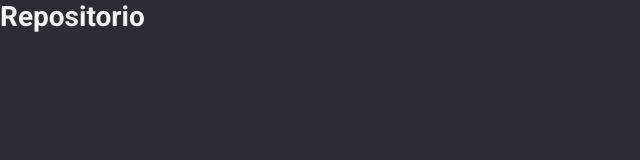
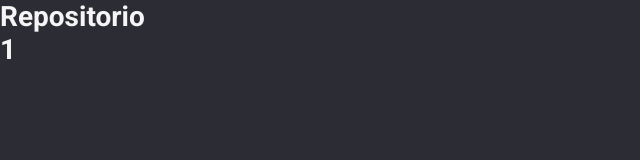
Before and after one commit to leandroofaria/MyReposits, a React (Create React App) app: page /repositorio/1 in a window 1280 px wide. Shown: the top 160 px of the page, without its empty margins (0-640 px from the left). Built offline with nearby package versions, Linux system fonts and the light colour scheme.

Commit message:
Página Repositorio

```diff
--- a/src/pages/Main/index.js
+++ b/src/pages/Main/index.js
@@ -1,6 +1,7 @@
 import React, { useState, useCallback, useEffect } from "react";
 import { FaGithub, FaPlus, FaSpinner, FaBars, FaTrash } from 'react-icons/fa';
 import { Container, Header, Form, SubmitButton, List, DeleteButton } from './styles';
+import { Link } from "react-router-dom";
 
 import api from '../../services/api';
 
@@ -94,13 +95,15 @@ export default function Main() {
             <List>
                 {repositorios.map(repo => (
                     <li key={repo.name}>
+
                         <span>
                             <DeleteButton onClick={() => handleDelete(repo.name)}>
                                 <FaTrash size={15}/>
                             </DeleteButton>
                             {repo.name}
                         </span>
-                        <a href=""> <FaBars size={20}/> </a>
+
+                        <Link to={`/repositorio/${encodeURIComponent(repo.name)}`}> <FaBars size={20}/> </Link>
                     </li>
                 ))}
             </List>
--- a/src/pages/Repositorio/index.js
+++ b/src/pages/Repositorio/index.js
@@ -1,7 +1,12 @@
 import React from "react";
+import { useParams } from "react-router-dom";
 
 export default function Repositorio() {
-    return(
-        <h1>Repositorio</h1>
-    )
+    const { repositorio } = useParams();
+
+    return (
+        <h1>Repositorio <br />
+            {repositorio}
+        </h1>
+    );
 }
```
